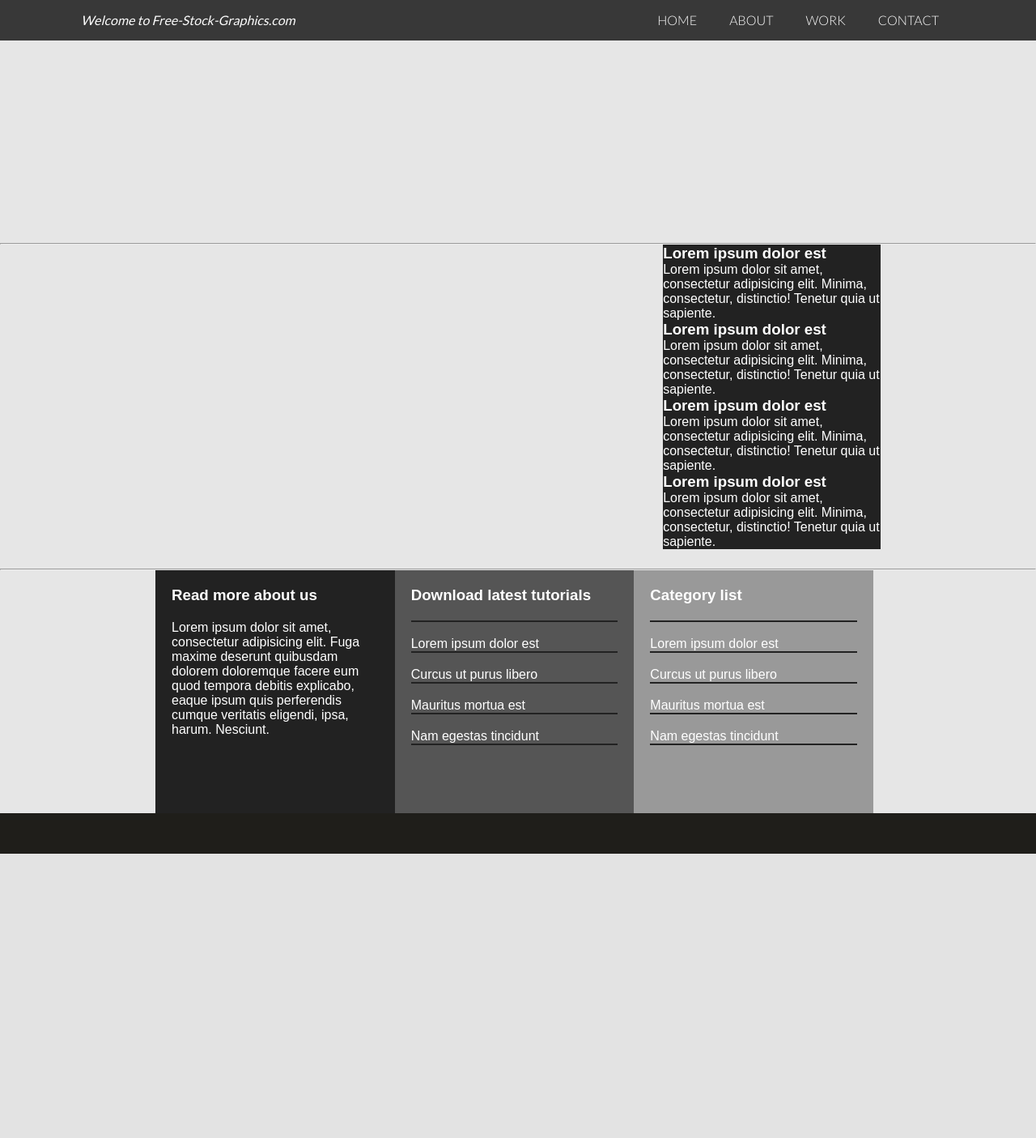
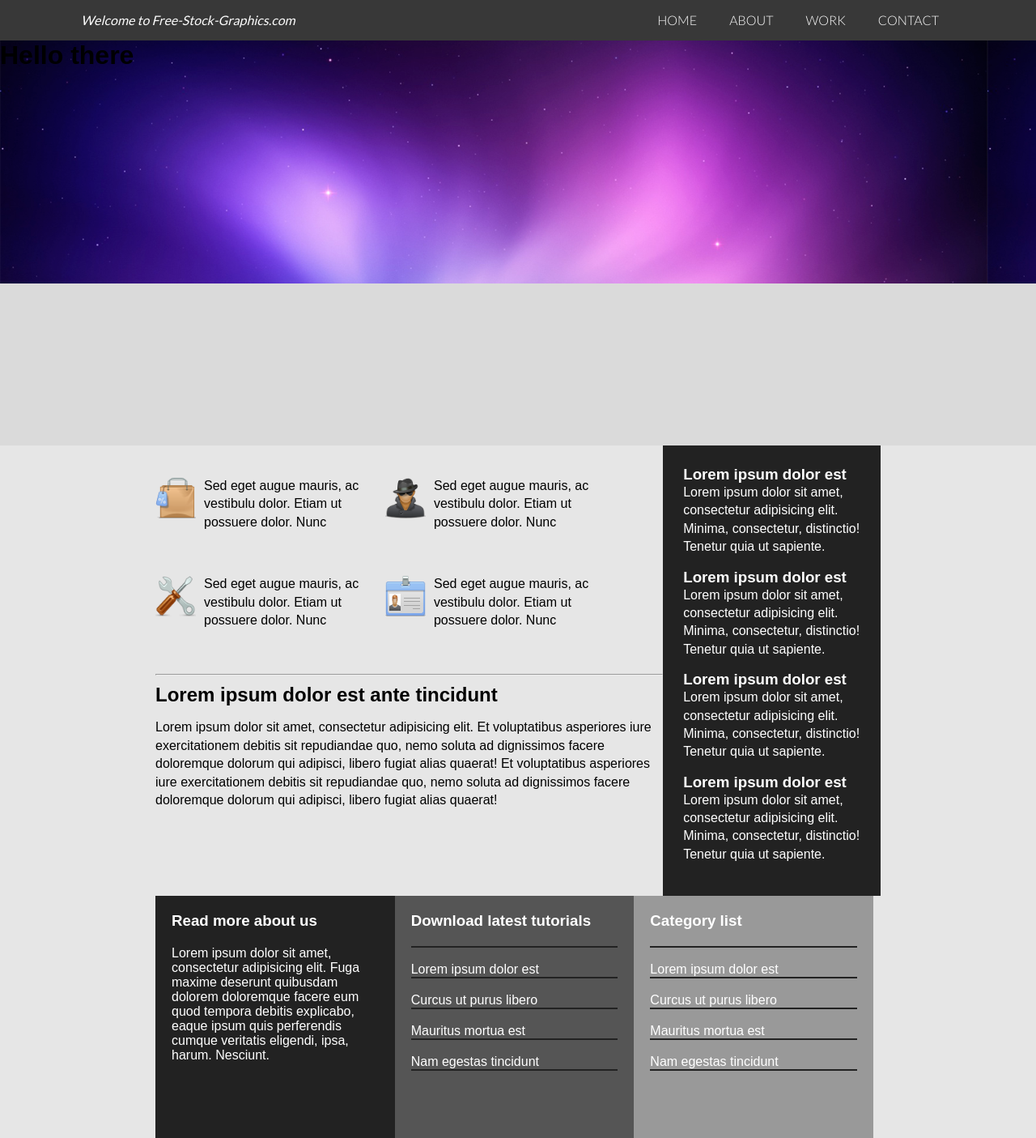
Before and after one commit to nitaq/WebE_Project, a PHP site: page / in a window 1280 px wide. Shown: the top 1405 px of the page at 81% size. Before the commit the page ends 1054 px from the top, so only its background shows below. Run offline with PHP 8.4, Linux system fonts and the light colour scheme.

Commit message:
Basic structure - index.html (Part2)

```diff
--- a/css/style.css
+++ b/css/style.css
@@ -6,17 +6,85 @@
 	height: 300px;
 }
 
+.entry-section
+{
+	margin-top: 50px;
+}
+
+.gradient-section
+{
+  background-image: url("../img/Layer 12.png");
+  position: absolute;
+  left: 0px;
+  top: 50px;
+  width: 100%;
+  height: 300px;
+  z-index: 9;
+}
+
+.below-gradient
+{
+  background-color: rgb(218, 218, 218);
+  position: absolute;
+  left: 0;
+  top: 350px;
+  width: 100%;
+  height: 200px;
+  z-index: 2;
+}
+
+
 .showcase-section
 {
 	height: 400px;
+	margin-top: 200px;
 }
 
 .showcase-section .showcase-left
 {
 	float: left;
 	width: 70%;
-	background-color: pink;
+	margin: 40px 0;
+}
 
+.showcase-section .showcase-left .sc-item
+{
+	width: 35%;
+	display: inline-block;
+}
+
+.second-ch
+{
+	margin-left: 60px;
+}
+
+.sc-item-img
+{
+	display: inline-block;
+}
+
+.sc-item-img img
+{
+	width: 50px;
+	height: 50px;
+}
+
+.sc-item-text
+{
+	position: relative;
+	left: 60px;
+	bottom: 55px;
+}
+
+.sc-left-bottom h2
+{
+	margin: 10px 0 15px;
+
+}
+
+.showcase-section p
+{
+	line-height: 1.4;
 }
 
 .showcase-section .showcase-right
@@ -25,6 +93,12 @@
 	width: 30%;
 	background-color: #222;
 	color: #fff;
+	padding: 25px;
+}
+
+.sc-right-items
+{
+	margin-bottom: 15px;
 }
 
 .grid-section h3
--- a/index.html
+++ b/index.html
@@ -3,6 +3,8 @@
 	<head>
 		<title>Sleek Business</title>
 		<link rel="stylesheet" href="css/style.css">
+		<link href="https://fonts.googleapis.com/css?family=PT+Sans&display=swap" rel="stylesheet">
+		<!-- css font-family: 'PT Sans', sans-serif; -->
 		<link href="https://fonts.googleapis.com/css?family=Lato:300,400&display=swap" rel="stylesheet">
 		<link href="https://stackpath.bootstrapcdn.com/font-awesome/4.7.0/css/font-awesome.min.css" rel="stylesheet">
 	</head>
@@ -54,18 +56,72 @@
 			<!-- Entry section -->
 			<div class="entry-section">
 				<div class="container">
+					<div class="gradient-section">
+						<h1>Hello there</h1>
+					</div>
+					<div class="below-gradient">
+
+					</div>
 					<!-- Slider -->
 					<div class="slider">
 					</div>
 				</div>
 			</div>
 
-			<hr>
+
 
 			<!-- Showcase section -->
-			<div class="showcase-section clear">
+			<div class="showcase-section">
 				<div class="container">
-					<div class="showcase-left"></div>
+
+					<div class="showcase-left">
+
+						<div class="sc-left-top">
+							<div class="sc-first-row">
+								<div class="sc-item">
+									<div class="sc-item-img">
+										<img src="img/1.png" alt="">
+									</div>
+									<div class="sc-item-text">
+										<p>Sed eget augue mauris, ac vestibulu dolor. Etiam ut possuere dolor. Nunc</p>
+									</div>
+								</div>
+								<div class="sc-item second-ch">
+									<div class="sc-item-img">
+										<img src="img/2.png" alt="">
+									</div>
+									<div class="sc-item-text">
+										<p>Sed eget augue mauris, ac vestibulu dolor. Etiam ut possuere dolor. Nunc</p>
+									</div>
+								</div>
+							</div>
+							<div class="sc-second-row">
+								<div class="sc-item">
+									<div class="sc-item-img">
+										<img src="img/3.png" alt="">
+									</div>
+									<div class="sc-item-text">
+										<p>Sed eget augue mauris, ac vestibulu dolor. Etiam ut possuere dolor. Nunc</p>
+									</div>
+								</div>
+								<div class="sc-item second-ch">
+									<div class="sc-item-img">
+										<img src="img/4.png" alt="">
+									</div>
+									<div class="sc-item-text">
+										<p>Sed eget augue mauris, ac vestibulu dolor. Etiam ut possuere dolor. Nunc</p>
+									</div>
+								</div>
+							</div>
+						</div>
+
+						<hr>
+
+						<div class="sc-left-bottom">
+							<h2>Lorem ipsum dolor est ante tincidunt</h2>
+							<p>Lorem ipsum dolor sit amet, consectetur adipisicing elit. Et voluptatibus asperiores iure exercitationem debitis sit repudiandae quo, nemo soluta ad dignissimos facere doloremque dolorum qui adipisci, libero fugiat alias quaerat! Et voluptatibus asperiores iure exercitationem debitis sit repudiandae quo, nemo soluta ad dignissimos facere doloremque dolorum qui adipisci, libero fugiat alias quaerat!</p>
+						</div>
+					</div>
 					<div class="showcase-right">
 						<div class="sc-right-items">
 							<h3>Lorem ipsum dolor est</h3>
@@ -87,7 +143,7 @@
 				</div>
 			</div>
 
-			<hr>
+
 
 			<!-- Grid section -->
 			<div class="grid-section clear">
```
Also changed, not shown: img/1.png (added), img/2.png (added), img/3.png (added), img/4.png (added), img/Layer 12.png (added), img/Layer 9.png (added), img/Shape 11.png (added).
